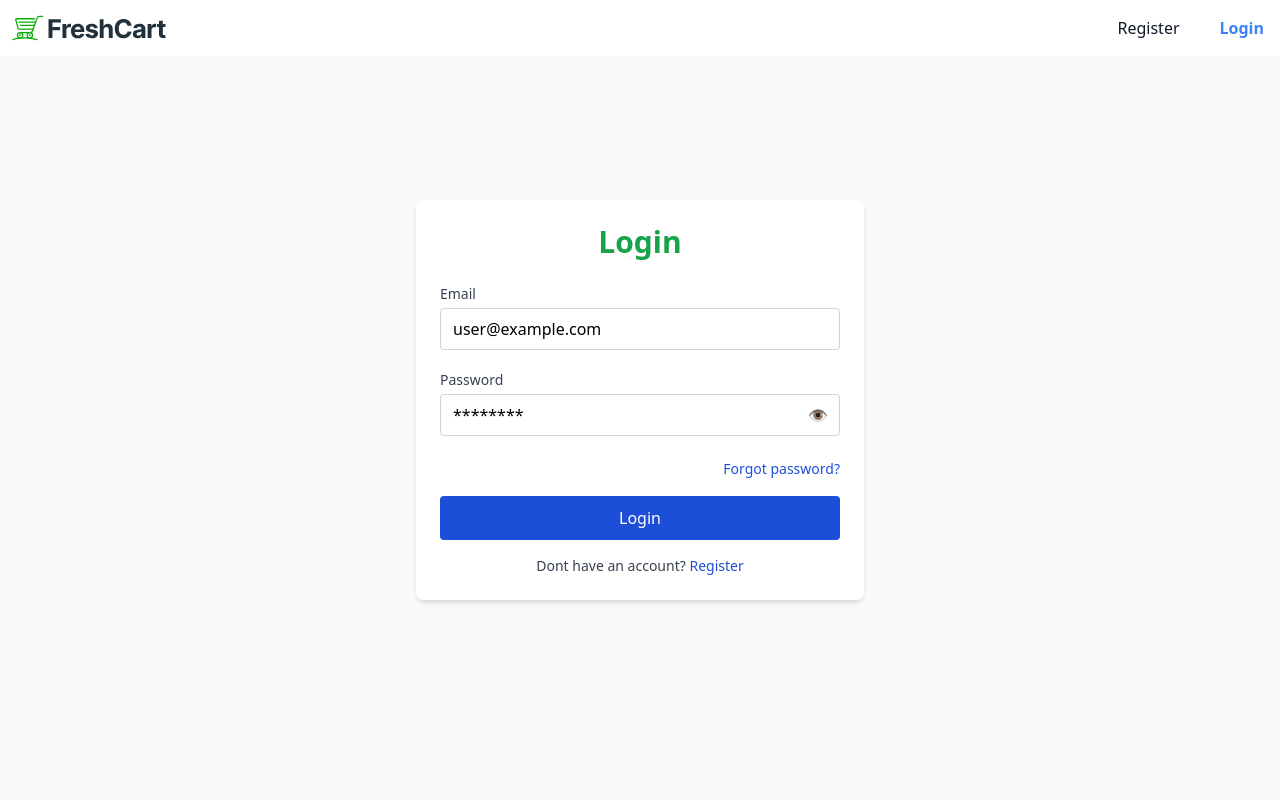
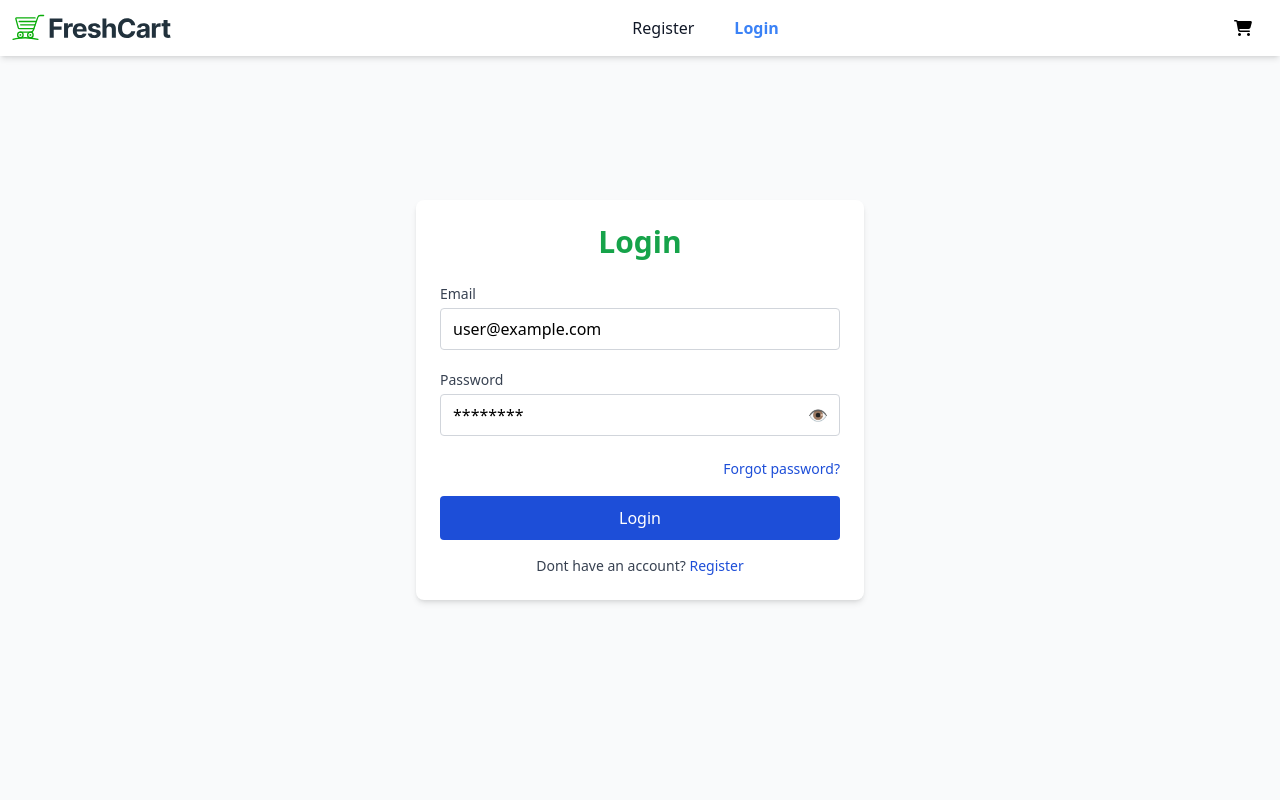
Before and after one commit to M-rgb-ait/e-commers_React, a React (Vite) app: page /#/login in a window 1280 px wide. Shown: the top 800 px of the page. Built offline with nearby package versions, Linux system fonts and the light colour scheme; no server answers.

Commit message:
add to cart in responsef

```diff
--- a/src/Componante/Navbar/Navbar.jsx
+++ b/src/Componante/Navbar/Navbar.jsx
@@ -8,7 +8,7 @@ export default function Navbar() {
   const { useToken, setUseToken } = useContext(authcontext);
   const { numOfCartItems } = useContext(cartContext);
   const navigate = useNavigate();
-  const [menuOpen, setMenuOpen] = useState(false); // state للresponsive menu
+  const [menuOpen, setMenuOpen] = useState(false);
 
   function handleLogout() {
     localStorage.removeItem("token");
@@ -24,11 +24,34 @@ export default function Navbar() {
     }`;
 
   return (
-    <nav className="bg-white dark:bg-gray-900 fixed z-50 right-0 left-0 top-0">
+    <nav className="bg-white dark:bg-gray-900 fixed z-50 right-0 left-0 top-0 shadow-md">
       <div className="flex flex-wrap items-center justify-between p-3 container mx-auto">
+        {/* الشعار */}
         <Link to="/">
-          <img src={frestlogo} alt="freshcart logo" />
+          <img src={frestlogo} alt="freshcart logo" className="h-8" />
         </Link>
+
+        {/* أيقونة السلة وزر الهامبرغر */}
+        <div className="flex items-center md:order-2 space-x-3 rtl:space-x-reverse">
+          {/* أيقونة السلة تظهر دائمًا */}
+          <Link to="/Cart" className="relative">
+            <i className="fa-solid fa-cart-shopping mr-2 md:mr-4"></i>
+            {numOfCartItems > 0 && (
+              <span className="absolute top-0 right-0 -translate-y-1/2 bg-red-500 text-white rounded-full text-xs w-5 h-5 flex items-center justify-center">
+                {numOfCartItems}
+              </span>
+            )}
+          </Link>
+
+          {/* Logout يظهر على الديسكتوب فقط */}
+          {useToken && (
+            <span
+              className="hidden md:block cursor-pointer px-4 py-2 text-sm text-gray-700 hover:bg-gray-100 dark:hover:bg-gray-600 dark:text-gray-200 dark:hover:text-white rounded"
+              onClick={handleLogout}
+            >
+              Logout
+            </span>
+          )}
 
           {/* زر الهامبرغر */}
           <button
@@ -53,13 +76,13 @@ export default function Navbar() {
               />
             </svg>
           </button>
+        </div>
 
-        {/* الروابط */}
+        {/* قائمة الروابط */}
         <div
           className={`${
             menuOpen ? "block" : "hidden"
           } w-full md:flex md:w-auto md:order-1`}
-          id="navbar-user"
         >
           <ul className="flex flex-col font-medium p-4 md:p-0 mt-4 border border-gray-100 rounded-lg bg-gray-50 md:flex-row md:space-x-8 md:mt-0 md:border-0 md:bg-white dark:bg-gray-800 md:dark:bg-gray-900 dark:border-gray-700">
             {useToken ? (
@@ -89,9 +112,10 @@ export default function Navbar() {
                     Categores
                   </NavLink>
                 </li>
+                {/* Logout يظهر داخل القائمة على الموبايل فقط */}
                 <li className="md:hidden">
                   <span
-                    className="cursor-pointer px-4 py-2 text-sm text-gray-700 dark:text-gray-200"
+                    className="cursor-pointer px-4 py-2 text-sm text-gray-700 dark:text-gray-200 rounded"
                     onClick={handleLogout}
                   >
                     Logout
@@ -114,25 +138,6 @@ export default function Navbar() {
             )}
           </ul>
         </div>
-
-        {/* أيقونة السلة والlogout للـ desktop */}
-        {useToken && (
-          <div className="hidden md:flex items-center md:order-2 space-x-3 rtl:space-x-reverse">
-            <Link to="/Cart" className="relative">
-              <i className="fa-solid fa-cart-shopping mr-4"></i>
-              <span className="absolute top-0 right-0 -translate-y-1/2 text-sm font-semibold">
-                {numOfCartItems}
-              </span>
-            </Link>
-
-            <span
-              className="block cursor-pointer px-4 py-2 text-sm text-gray-700 hover:bg-gray-100 dark:hover:bg-gray-600 dark:text-gray-200 dark:hover:text-white"
-              onClick={handleLogout}
-            >
-              Logout
-            </span>
-          </div>
-        )}
       </div>
     </nav>
   );
```
Lines whose indentation alone changed are shown as unchanged.
